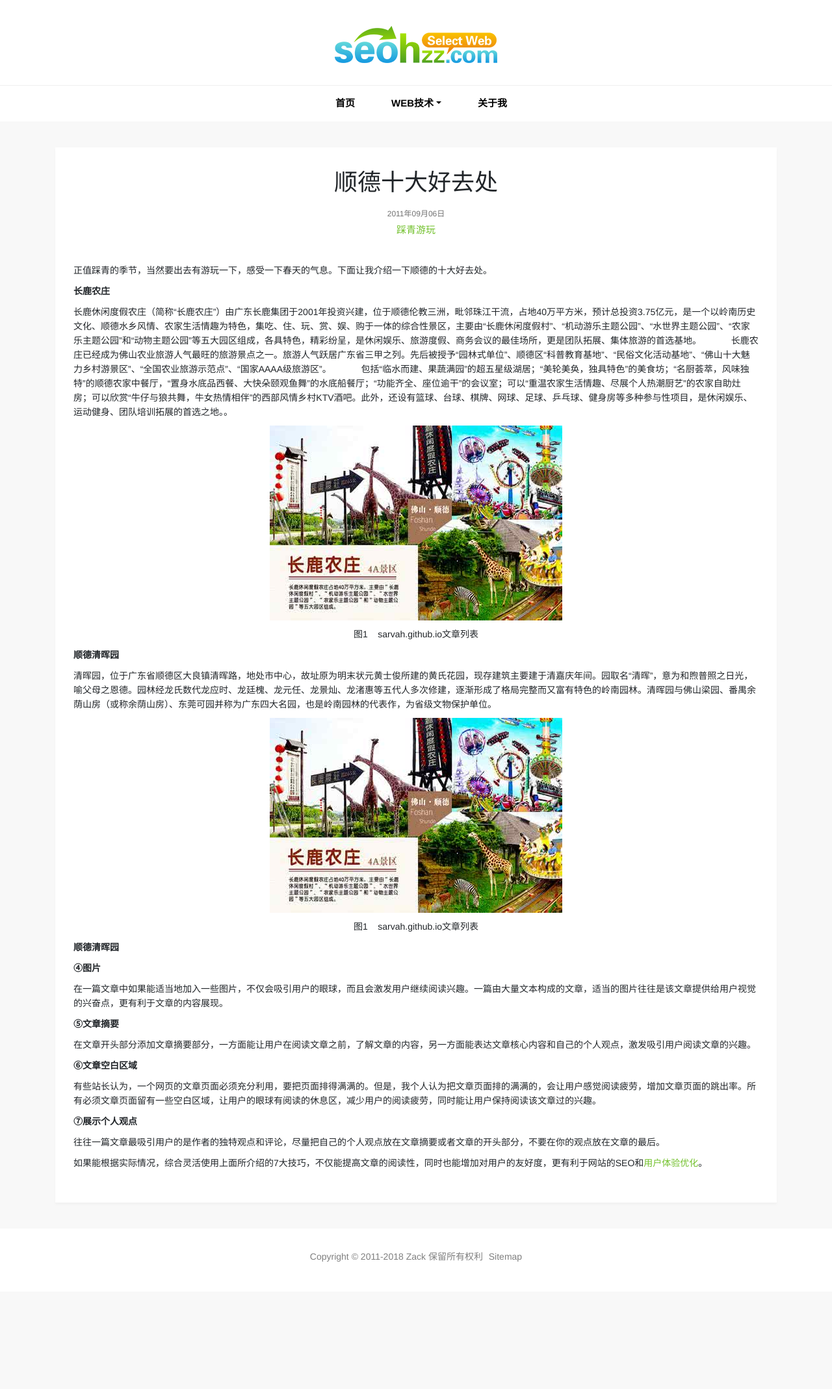
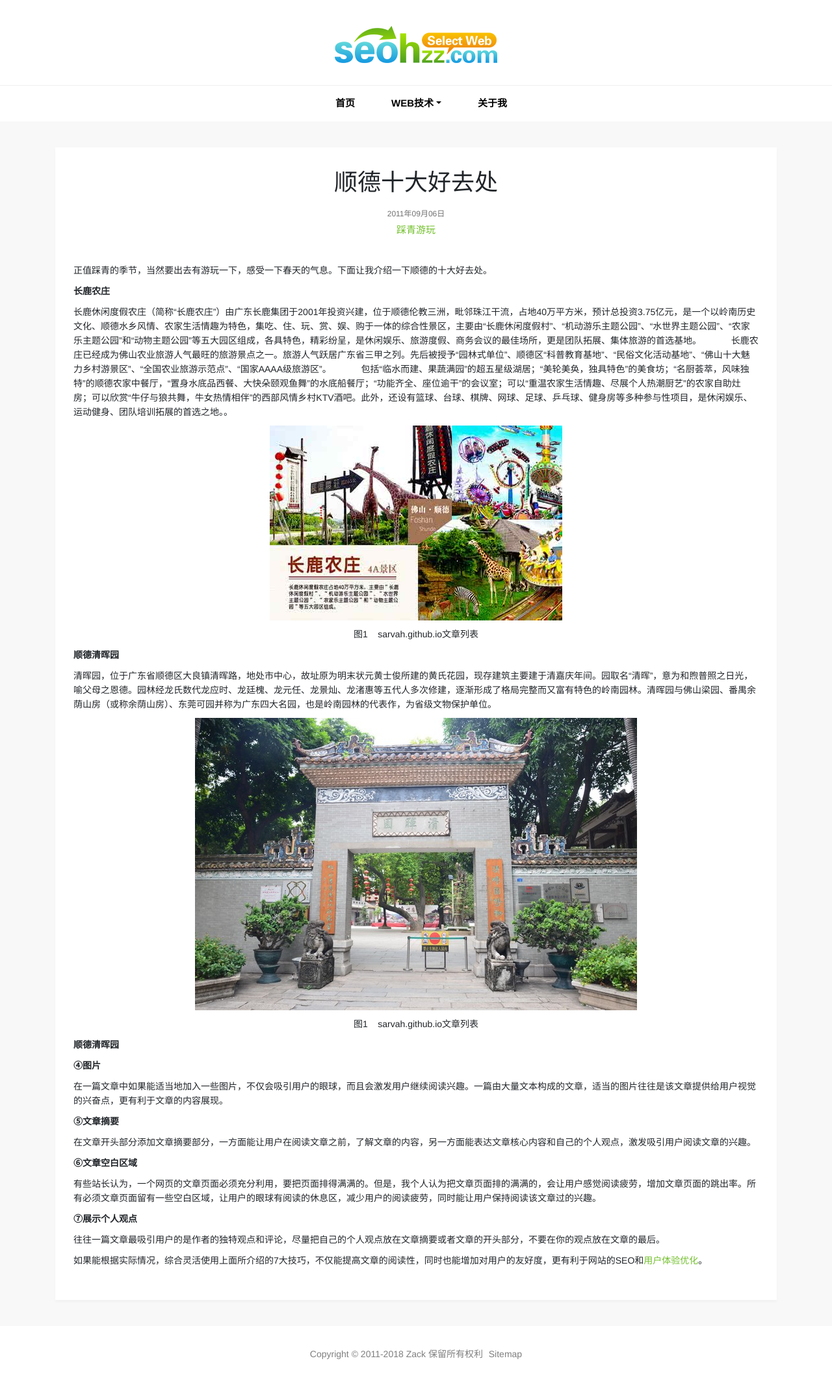
Before and after one commit to sarvah/sarvah.github.io, a Jekyll site: the page built from ueo/_posts/2011-09-06-web-read-skill.html, in a window 1280 px wide. Shown: the whole page at 65% size. Built offline with Jekyll 4.4.1, drawn with Linux system fonts in a browser that asks for light colours; before the commit the page ends 1988 px from its top, so only the background shows below that.

Commit message:
Update 2011-09-06-web-read-skill.html

```diff
--- a/ueo/_posts/2011-09-06-web-read-skill.html
+++ b/ueo/_posts/2011-09-06-web-read-skill.html
@@ -18,7 +18,7 @@ description: 正值踩青的季节，当然要出去有游玩一下，感受一
 <p align="center">图1&nbsp;&nbsp;&nbsp; sarvah.github.io文章列表</p>
 <p><b>顺德清晖园</b></p>
 <p>清晖园，位于广东省顺德区大良镇清晖路，地处市中心，故址原为明末状元黄士俊所建的黄氏花园，现存建筑主要建于清嘉庆年间。园取名“清晖”，意为和煦普照之日光，喻父母之恩德。园林经龙氏数代龙应时、龙廷槐、龙元任、龙景灿、龙渚惠等五代人多次修建，逐渐形成了格局完整而又富有特色的岭南园林。清晖园与佛山梁园、番禺余荫山房（或称余荫山房）、东莞可园并称为广东四大名园，也是岭南园林的代表作，为省级文物保护单位。</p>
-<p align="center"><img class="img-fluid" alt="sarvah.github.io文章列表" src="{{ site.url }}/images/ueo/web-read-skill-1.jpg"></p>
+<p align="center"><img class="img-fluid" alt="sarvah.github.io文章列表" src="{{ site.url }}/images/ueo/web-read-skill-2.jpeg"></p>
 <p align="center">图1&nbsp;&nbsp;&nbsp; sarvah.github.io文章列表</p>
 <p><b>顺德清晖园</b></p>
 <p></p>
```
